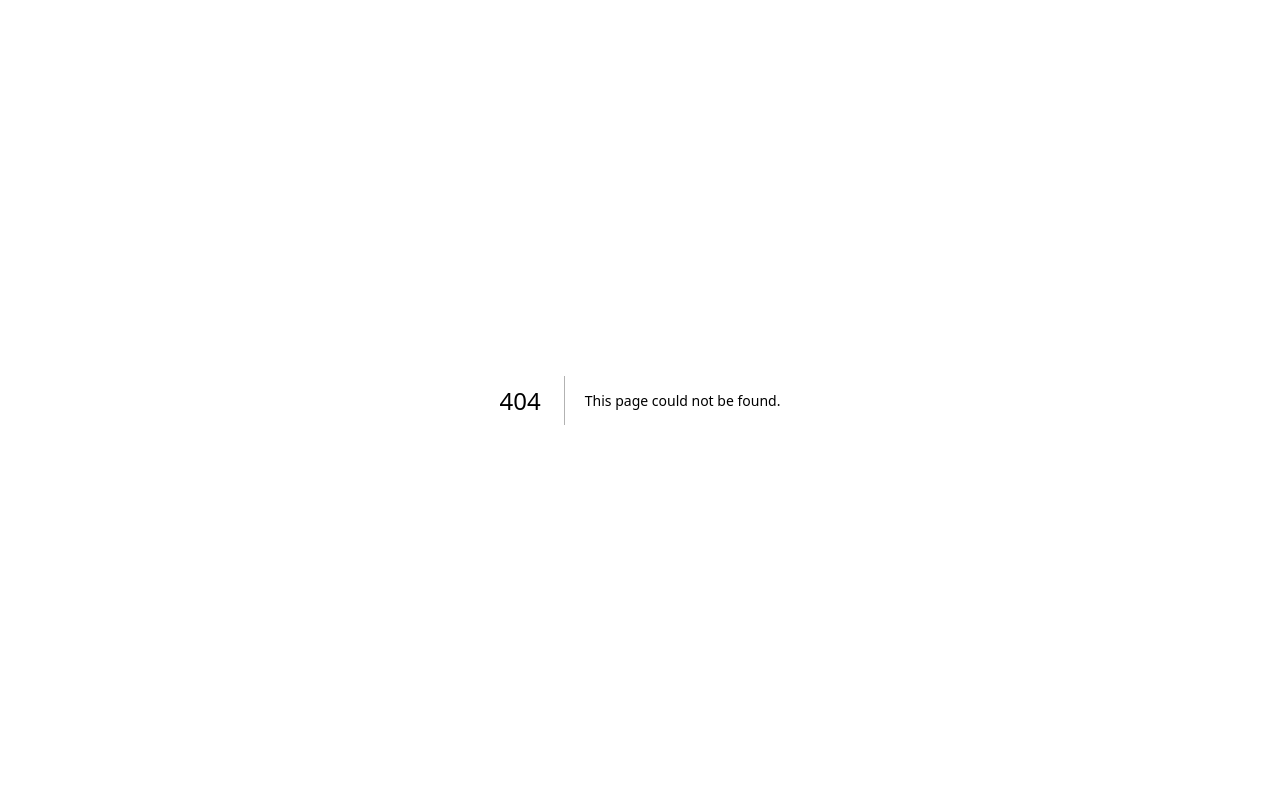
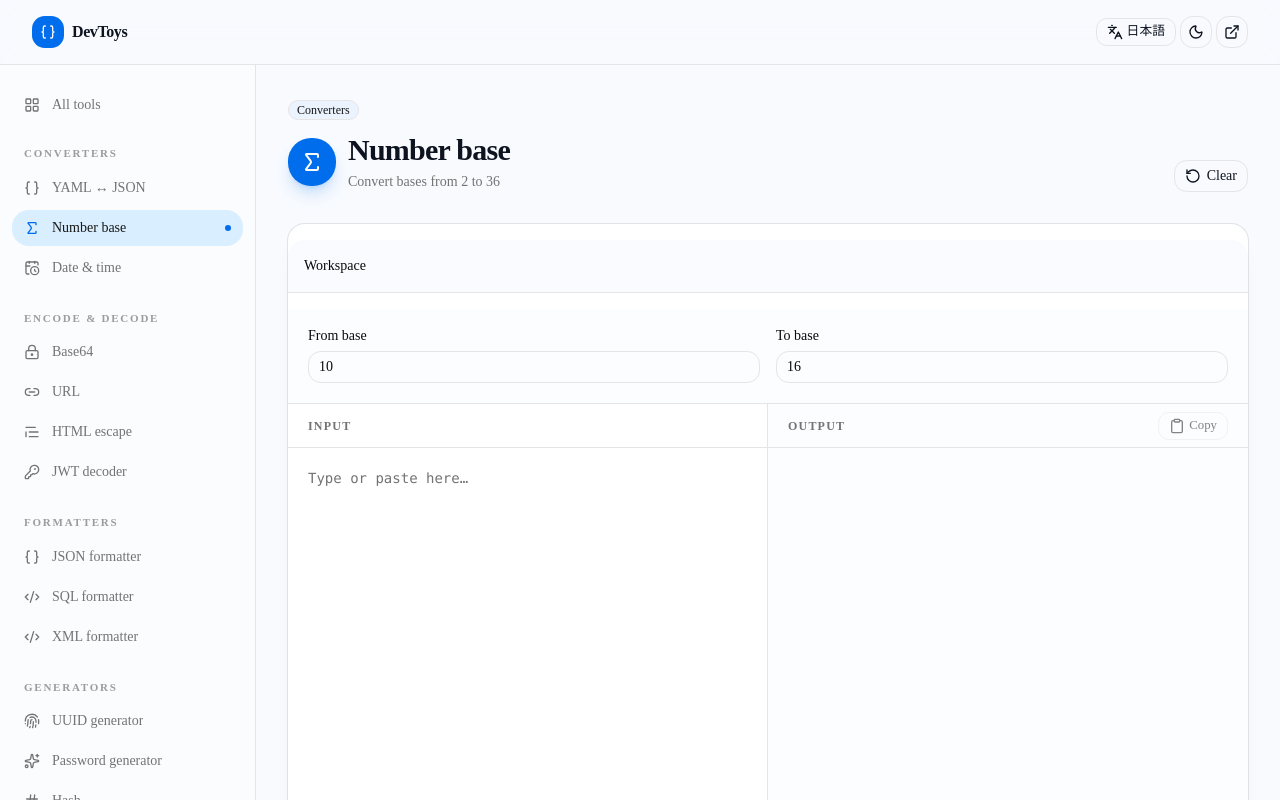
Before and after one commit to s-yoshiki/DevToysWeb, a Next.js app in the folder apps/web/: page /en/converters/number-base-converter in a window 1280 px wide. Before the commit this address had no page. Shown: the top 800 px of the page. Built offline with nearby package versions, Linux system fonts and the light colour scheme.

Commit message:
refactor: improve tool routes

```diff
--- /dev/null
+++ b/apps/web/src/app/[locale]/[category]/[tool]/page.tsx
@@ -0,0 +1,16 @@
+import { notFound } from 'next/navigation'
+import { ToolWorkspace } from '@/features/tools/components/tool-workspace'
+import { findToolByPath, tools } from '@/features/tools/domain/catalog'
+
+export const generateStaticParams = () =>
+  tools.map((tool) => ({ category: tool.category, tool: tool.pathSlug }))
+
+const Page = async ({ params }: { params: Promise<{ category: string; tool: string }> }) => {
+  const { category, tool: pathSlug } = await params
+  const tool = findToolByPath(category, pathSlug)
+  if (!tool) notFound()
+
+  return <ToolWorkspace slug={tool.slug} />
+}
+
+export default Page
--- a/apps/web/src/app/[locale]/tools/[slug]/page.tsx
+++ /dev/null
@@ -1,13 +0,0 @@
-import { notFound } from 'next/navigation'
-import { ToolWorkspace } from '@/features/tools/components/tool-workspace'
-import { findTool, tools } from '@/features/tools/domain/catalog'
-
-export const generateStaticParams = () => tools.map(({ slug }) => ({ slug }))
-const Page = async ({ params }: { params: Promise<{ slug: string }> }) => {
-  const { slug } = await params
-  const tool = findTool(slug)
-  if (!tool) notFound()
-  return <ToolWorkspace slug={tool.slug} />
-}
-
-export default Page
--- a/apps/web/src/features/navigation/components/app-header.tsx
+++ b/apps/web/src/features/navigation/components/app-header.tsx
@@ -8,6 +8,7 @@ import { Sheet, SheetContent, SheetTrigger } from '@/components/ui/sheet'
 import { useLocale } from '@/features/i18n/components/locale-provider'
 import { ThemeToggle } from '@/features/theme/components/theme-toggle'
 import { tools } from '@/features/tools/domain/catalog'
+import { getToolPath } from '@/features/tools/domain/tool-path'
 
 export const AppHeader = () => {
   const { locale, dictionary } = useLocale()
@@ -22,7 +23,7 @@ export const AppHeader = () => {
         return (
           <Link
             key={tool.slug}
-            href={`/${locale}/tools/${tool.slug}`}
+            href={getToolPath(locale, tool)}
             className="flex items-center gap-3 rounded-lg px-3 py-2 text-sm text-muted-foreground hover:bg-accent hover:text-accent-foreground"
           >
             <Icon className="size-4" />
--- a/apps/web/src/features/navigation/components/app-sidebar.tsx
+++ b/apps/web/src/features/navigation/components/app-sidebar.tsx
@@ -5,6 +5,7 @@ import Link from 'next/link'
 import { usePathname } from 'next/navigation'
 import { useLocale } from '@/features/i18n/components/locale-provider'
 import { type ToolCategory, tools } from '@/features/tools/domain/catalog'
+import { getToolPath } from '@/features/tools/domain/tool-path'
 import { cn } from '@/lib/utils'
 
 const categories: ToolCategory[] = ['converters', 'encoders', 'formatters', 'generators', 'network']
@@ -39,7 +40,7 @@ export const AppSidebar = () => {
                 {tools
                   .filter((tool) => tool.category === category)
                   .map((tool) => {
-                    const href = `/${locale}/tools/${tool.slug}`
+                    const href = getToolPath(locale, tool)
                     const active = pathname === href
                     const Icon = tool.icon
                     return (
--- a/apps/web/src/features/tools/components/tool-card.tsx
+++ b/apps/web/src/features/tools/components/tool-card.tsx
@@ -3,11 +3,12 @@ import Link from 'next/link'
 import { Card, CardContent } from '@/components/ui/card'
 import type { Locale } from '@/features/i18n/domain/dictionaries'
 import type { ToolDefinition } from '../domain/catalog'
+import { getToolPath } from '../domain/tool-path'
 
 export const ToolCard = ({ tool, locale }: { tool: ToolDefinition; locale: Locale }) => {
   const Icon = tool.icon
   return (
-    <Link href={`/${locale}/tools/${tool.slug}`} className="group block h-full">
+    <Link href={getToolPath(locale, tool)} className="group block h-full">
       <Card className="h-full border-border/70 bg-card/70 transition-all duration-200 hover:-translate-y-0.5 hover:border-primary/30 hover:shadow-lg hover:shadow-primary/5">
         <CardContent className="flex h-full gap-4 p-5">
           <div className="flex size-11 shrink-0 items-center justify-center rounded-xl bg-primary/10 text-primary">
--- a/apps/web/src/features/tools/domain/catalog.ts
+++ b/apps/web/src/features/tools/domain/catalog.ts
@@ -18,6 +18,7 @@ import type { Locale } from '@/features/i18n/domain/dictionaries'
 export type ToolCategory = 'converters' | 'encoders' | 'formatters' | 'generators' | 'network'
 export type ToolDefinition = {
   slug: string
+  pathSlug: string
   category: ToolCategory
   icon: LucideIcon
   title: Record<Locale, string>
@@ -28,6 +29,7 @@ export type ToolDefinition = {
 export const tools: ToolDefinition[] = [
   {
     slug: 'yaml-json',
+    pathSlug: 'yaml-to-json',
     category: 'converters',
     icon: Braces,
     title: { ja: 'YAML ↔ JSON', en: 'YAML ↔ JSON' },
@@ -36,6 +38,7 @@ export const tools: ToolDefinition[] = [
   },
   {
     slug: 'number-base',
+    pathSlug: 'number-base-converter',
     category: 'converters',
     icon: Sigma,
     title: { ja: '基数変換', en: 'Number base' },
@@ -44,6 +47,7 @@ export const tools: ToolDefinition[] = [
   },
   {
     slug: 'date-time',
+    pathSlug: 'unix-time-converter',
     category: 'converters',
     icon: CalendarClock,
     title: { ja: '日時変換', en: 'Date & time' },
@@ -52,6 +56,7 @@ export const tools: ToolDefinition[] = [
   },
   {
     slug: 'base64',
+    pathSlug: 'base64-encoder-decoder',
     category: 'encoders',
     icon: LockKeyhole,
     title: { ja: 'Base64', en: 'Base64' },
@@ -60,6 +65,7 @@ export const tools: ToolDefinition[] = [
   },
   {
     slug: 'url',
+    pathSlug: 'url-encoder-decoder',
     category: 'encoders',
     icon: Link2,
     title: { ja: 'URL', en: 'URL' },
@@ -68,6 +74,7 @@ export const tools: ToolDefinition[] = [
   },
   {
     slug: 'html',
+    pathSlug: 'html-escape',
     category: 'encoders',
     icon: TextQuote,
     title: { ja: 'HTMLエスケープ', en: 'HTML escape' },
@@ -76,6 +83,7 @@ export const tools: ToolDefinition[] = [
   },
   {
     slug: 'jwt',
+    pathSlug: 'jwt-decoder',
     category: 'encoders',
     icon: KeyRound,
     title: { ja: 'JWT解析', en: 'JWT decoder' },
@@ -84,6 +92,7 @@ export const tools: ToolDefinition[] = [
   },
   {
     slug: 'json-format',
+    pathSlug: 'json-formatter',
     category: 'formatters',
     icon: Braces,
     title: { ja: 'JSON整形', en: 'JSON formatter' },
@@ -92,6 +101,7 @@ export const tools: ToolDefinition[] = [
   },
   {
     slug: 'sql-format',
+    pathSlug: 'sql-formatter',
     category: 'formatters',
     icon: Code2,
     title: { ja: 'SQL整形', en: 'SQL formatter' },
@@ -100,6 +110,7 @@ export const tools: ToolDefinition[] = [
   },
   {
     slug: 'xml-format',
+    pathSlug: 'xml-formatter',
     category: 'formatters',
     icon: Code2,
     title: { ja: 'XML整形', en: 'XML formatter' },
@@ -108,6 +119,7 @@ export const tools: ToolDefinition[] = [
   },
   {
     slug: 'uuid',
+    pathSlug: 'uuid-generator',
     category: 'generators',
     icon: Fingerprint,
     title: { ja: 'UUID生成', en: 'UUID generator' },
@@ -116,6 +128,7 @@ export const tools: ToolDefinition[] = [
   },
   {
     slug: 'password',
+    pathSlug: 'password-generator',
     category: 'generators',
     icon: Sparkles,
     title: { ja: 'パスワード生成', en: 'Password generator' },
@@ -124,6 +137,7 @@ export const tools: ToolDefinition[] = [
   },
   {
     slug: 'hash',
+    pathSlug: 'hash-generator',
     category: 'generators',
     icon: Hash,
     title: { ja: 'ハッシュ', en: 'Hash' },
@@ -132,6 +146,7 @@ export const tools: ToolDefinition[] = [
   },
   {
     slug: 'network-info',
+    pathSlug: 'connection-info',
     category: 'network',
     icon: Network,
     title: { ja: 'ネットワーク情報', en: 'Network info' },
@@ -141,5 +156,7 @@ export const tools: ToolDefinition[] = [
 ]
 
 export const findTool = (slug: string) => tools.find((tool) => tool.slug === slug)
+export const findToolByPath = (category: string, pathSlug: string) =>
+  tools.find((tool) => tool.category === category && tool.pathSlug === pathSlug)
 export const toolsByCategory = (category: ToolCategory) =>
   tools.filter((tool) => tool.category === category)
--- /dev/null
+++ b/apps/web/src/features/tools/domain/tool-path.ts
@@ -0,0 +1,5 @@
+import type { Locale } from '@/features/i18n/domain/dictionaries'
+import type { ToolDefinition } from './catalog'
+
+export const getToolPath = (locale: Locale, tool: ToolDefinition) =>
+  `/${locale}/${tool.category}/${tool.pathSlug}`
```
